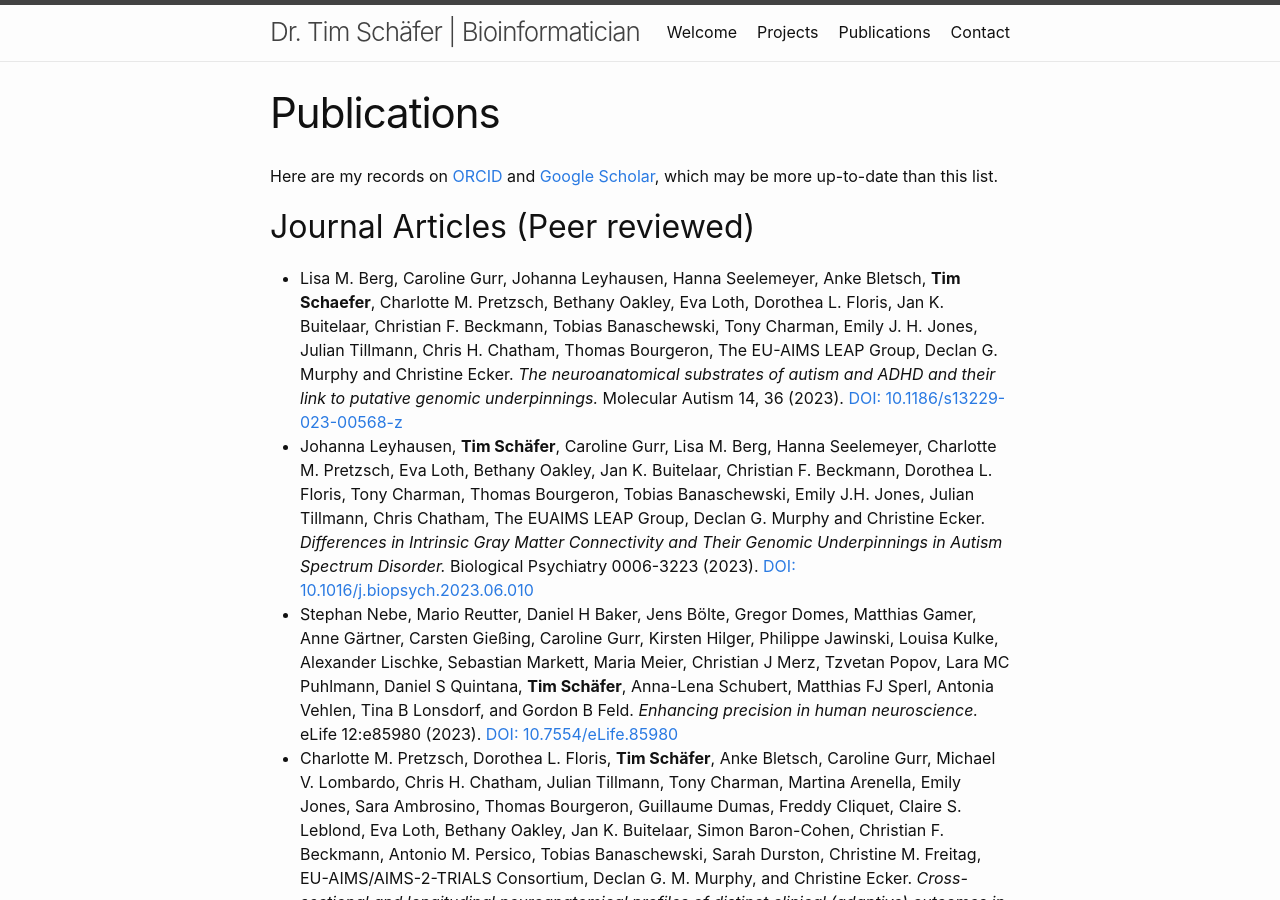
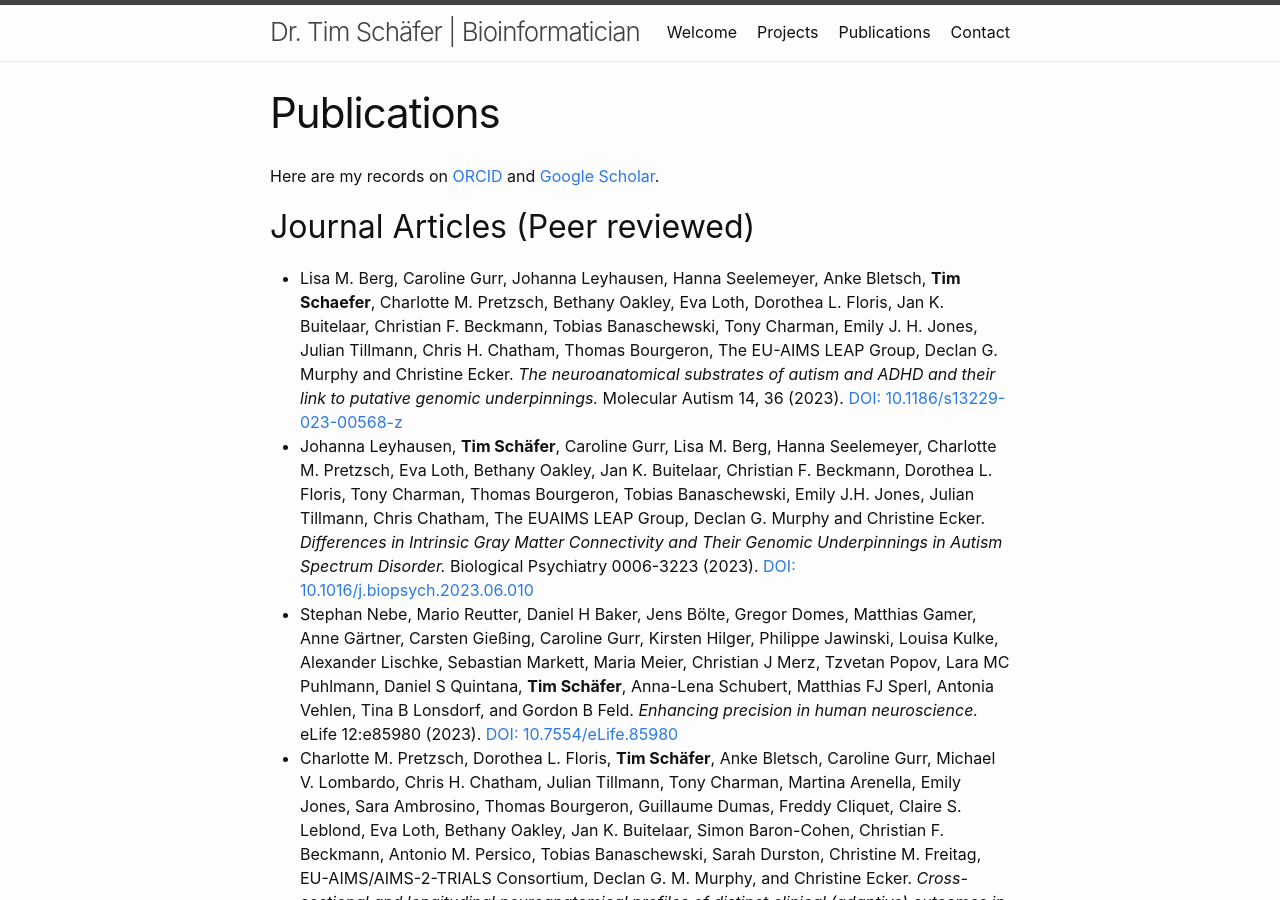
Before and after one commit to dfsp-spirit/dfsp-spirit.github.io, a Jekyll site: the page built from x030_publications.markdown, in a window 1280 px wide and 900 px high. Built offline with Jekyll 4.4.1, drawn with Linux system fonts in a browser that asks for light colours.

Commit message:
FIX: fix half sentence

```diff
--- a/x030_publications.markdown
+++ b/x030_publications.markdown
@@ -4,7 +4,7 @@ title: "Publications"
 permalink: /publications.html
 ---
 
-Here are my records on [ORCID](https://orcid.org/0000-0002-3683-8070) and [Google Scholar](https://scholar.google.de/citations?user=VNkzzhgAAAAJ), which may be more up-to-date than this list.
+Here are my records on [ORCID](https://orcid.org/0000-0002-3683-8070) and [Google Scholar](https://scholar.google.de/citations?user=VNkzzhgAAAAJ).
 
 ## Journal Articles (Peer reviewed)
 
```
